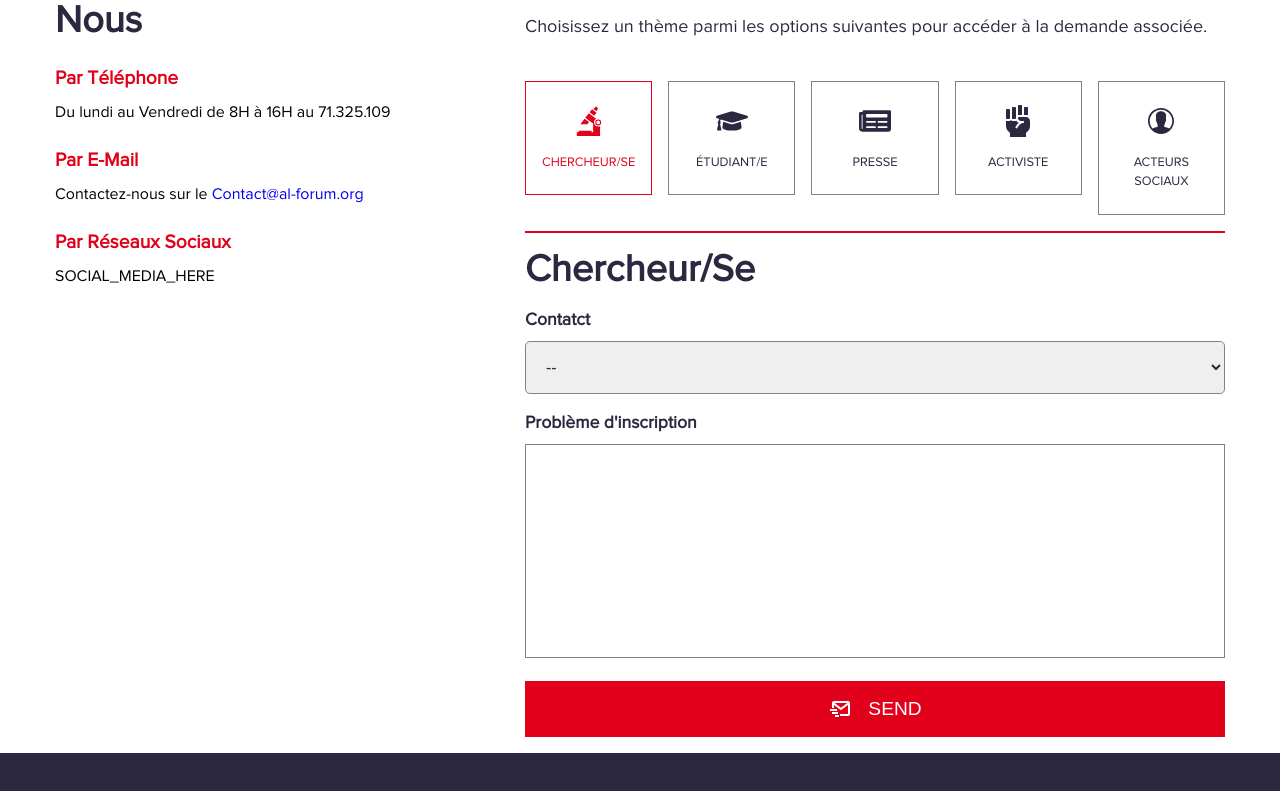
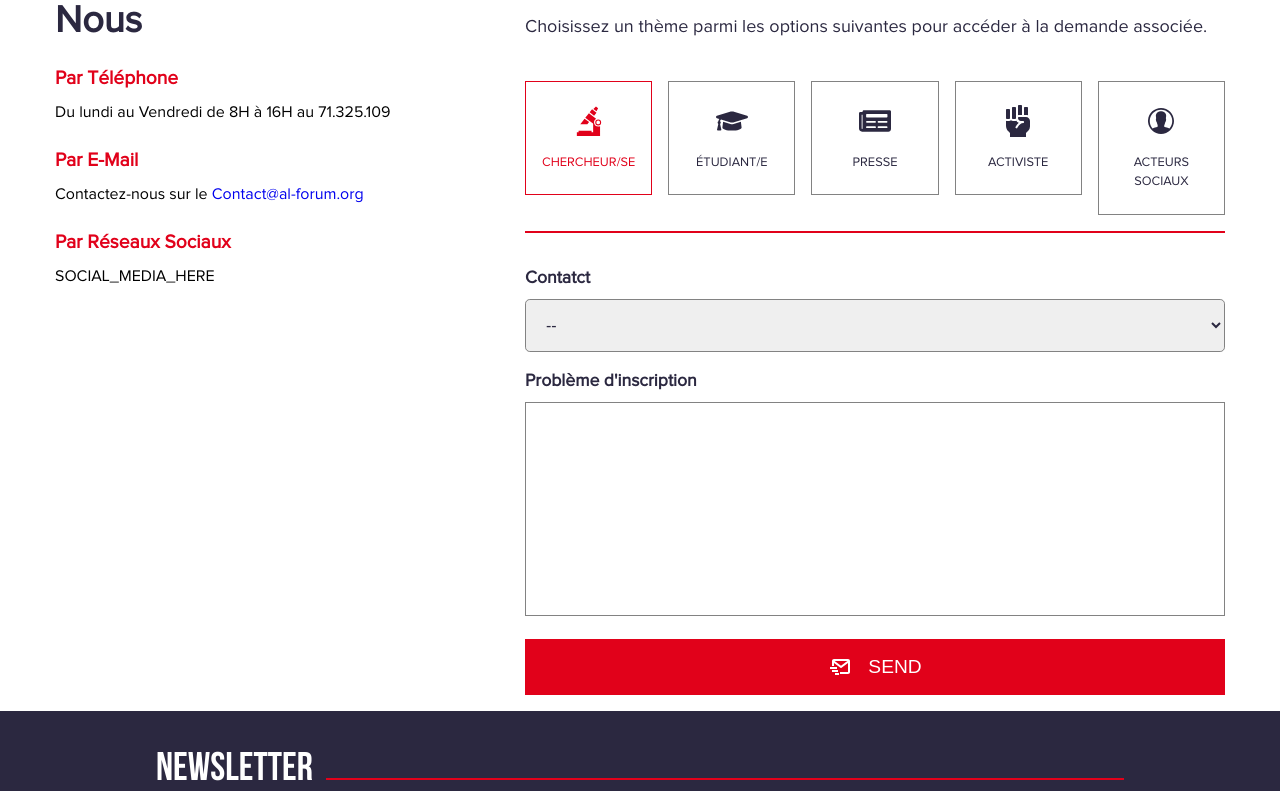
Before and after one commit to tarekguermazi/buildfront0602, a React (Create React App) app: page /contact in a window 1280 px wide. Shown: the part 301-1092 px from the top of the page. Built offline with nearby package versions, Linux system fonts and the light colour scheme.

Commit message:
Simple form handling

```diff
--- /dev/null
+++ b/src/modules/Contact/ContactService.tsx
@@ -0,0 +1,10 @@
+import authAxios from "src/modules/shared/axios/authAxios";
+import AuthCurrentTenant from "src/modules/auth/authCurrentTenant";
+
+export default class ContactService {
+    static async submitFormData(form: any) {
+        const tenantId = AuthCurrentTenant.get();
+        const response = await authAxios.post(`/tenant/${tenantId}/contact`, form);
+        return response.data;
+    }
+}
--- a/src/view/Contact/Content/FormBody.tsx
+++ b/src/view/Contact/Content/FormBody.tsx
@@ -1,17 +1,37 @@
-import React from 'react'
+import React, { useState } from 'react'
 import styled from 'styled-components'
+import ContactService from 'src/modules/Contact/ContactService';
 // ICONS
 import { BiMailSend } from 'react-icons/bi';
+import { AiOutlineLoading3Quarters } from 'react-icons/ai'
 
-export default function FormBody({ userType }) {
+export default function FormBody({ sender, type, setType, explanation, setExplanation }) {
+
+    const [formIsSubmitting, setformIsSubmitting] = useState(false)
+
+    const handleFormSubmit = event => {
+        event.preventDefault();
+        const formValues = {
+            sender: sender.type ?? null,
+            type: (type === "--") ? null : type,
+            explanation: explanation ?? 'N.A'
+        };
+        setformIsSubmitting(true)
+        ContactService.submitFormData(formValues)
+            .then((response: any) => {
+                console.log(response);
+                setformIsSubmitting(false);
+            })
+    }
+
     return (
         <BodyLayout>
-            <h3>{userType}</h3>
+            <h3>{sender.display}</h3>
 
-            <form>
+            <form onSubmit={handleFormSubmit}>
                 <div>
                     <label htmlFor="contacttype">Contatct</label>
-                    <select id='contacttype'>
+                    <select id='contacttype' onChange={(event) => setType(event.target.value)}>
                         <option value="--">--</option>
                         <option value="contact">contact</option>
                         <option value="question">question</option>
@@ -20,13 +40,21 @@ export default function FormBody({ userType }) {
                 </div>
                 <div>
                     <label htmlFor="problemInput">Problème d'inscription</label>
-                    <textarea id="problemInput" cols={30} rows={10}></textarea>
+                    <textarea id="problemInput" cols={30} rows={10} value={explanation} onChange={e => setExplanation(e.target.value)}></textarea>
                 </div>
-
-                <button type="submit" className='sendButton'>
-                    <BiMailSend className='icon' />
-                    Send
-                </button>
+                {
+                    (!formIsSubmitting) &&
+                    <button type="submit" className='sendButton'>
+                        <BiMailSend className='icon' />
+                        Send
+                    </button>
+                }
+                {
+                    (formIsSubmitting) &&
+                    <button className='sendButton'>
+                        <AiOutlineLoading3Quarters className='loadingIcon' />
+                    </button>
+                }
             </form>
         </BodyLayout>
     )
@@ -99,6 +127,15 @@ const BodyLayout = styled.section`
                 margin-right: 1rem;
                 font-size: 1.5rem;
             }
+
+            .loadingIcon{
+                animation: spin .7s linear infinite;
+            }
         }
     }
+
+    @keyframes spin {
+        from {transform:rotate(0deg);}
+        to {transform:rotate(360deg);}
+    }
 `;
--- a/src/view/Contact/Content/FormHeader.tsx
+++ b/src/view/Contact/Content/FormHeader.tsx
@@ -9,14 +9,14 @@ export default function FormHeader({ setUserType }) {
 
     const userTypes = [
         { type: 'chercheur', display: 'chercheur/se', icon: 'GiMicroscope', state: 0 },
-        { type: 'étudiant', display: 'étudiant/e', icon: 'graduation', state: 1 },
+        { type: 'etudiant', display: 'étudiant/e', icon: 'graduation', state: 1 },
         { type: 'presse', display: 'presse', icon: 'newPaper', state: 1 },
         { type: 'activiste', display: 'activiste', icon: 'power', state: 1 },
-        { type: 'acteursSociaux', display: 'acteurs sociaux', icon: 'contact', state: 1 }
+        { type: 'acteur_social', display: 'acteurs sociaux', icon: 'contact', state: 1 }
     ]
 
     const handleUserTypeSelection = event => {
-        const typeToDisplay = userTypes.filter(ut => ut.type === event.target.value)[0].display;
+        const typeToDisplay = userTypes.filter(ut => ut.type === event.target.value)[0];
         setUserType(typeToDisplay);
     }
 
--- a/src/view/Contact/Content/RightSection.tsx
+++ b/src/view/Contact/Content/RightSection.tsx
@@ -5,12 +5,21 @@ import FormHeader from './FormHeader';
 import FormBody from './FormBody';
 
 export default function RightSection() {
-    const [userType, setUserType] = useState('chercheur/se');
+    // SIMPLE FORM SATTES
+    // SIMPLE FORM REQUIRES SIMPLE LOGIC
+    // PLEASE CONCIDER REFACTORING IF FORM GETS MORE COMPLICATED
+    const [sender, setSender] = useState('chercheur/se');
+    const [type, setType] = useState(null);
+    const [explanation, setExplanation] = useState('');
 
     return (
         <RightLayout>
-            <FormHeader setUserType={setUserType} />
-            <FormBody userType={userType} />
+            <FormHeader setUserType={setSender} />
+            <FormBody
+                sender={sender}
+                type={type} setType={setType}
+                explanation={explanation} setExplanation={setExplanation}
+            />
         </RightLayout>
     )
 }
```
